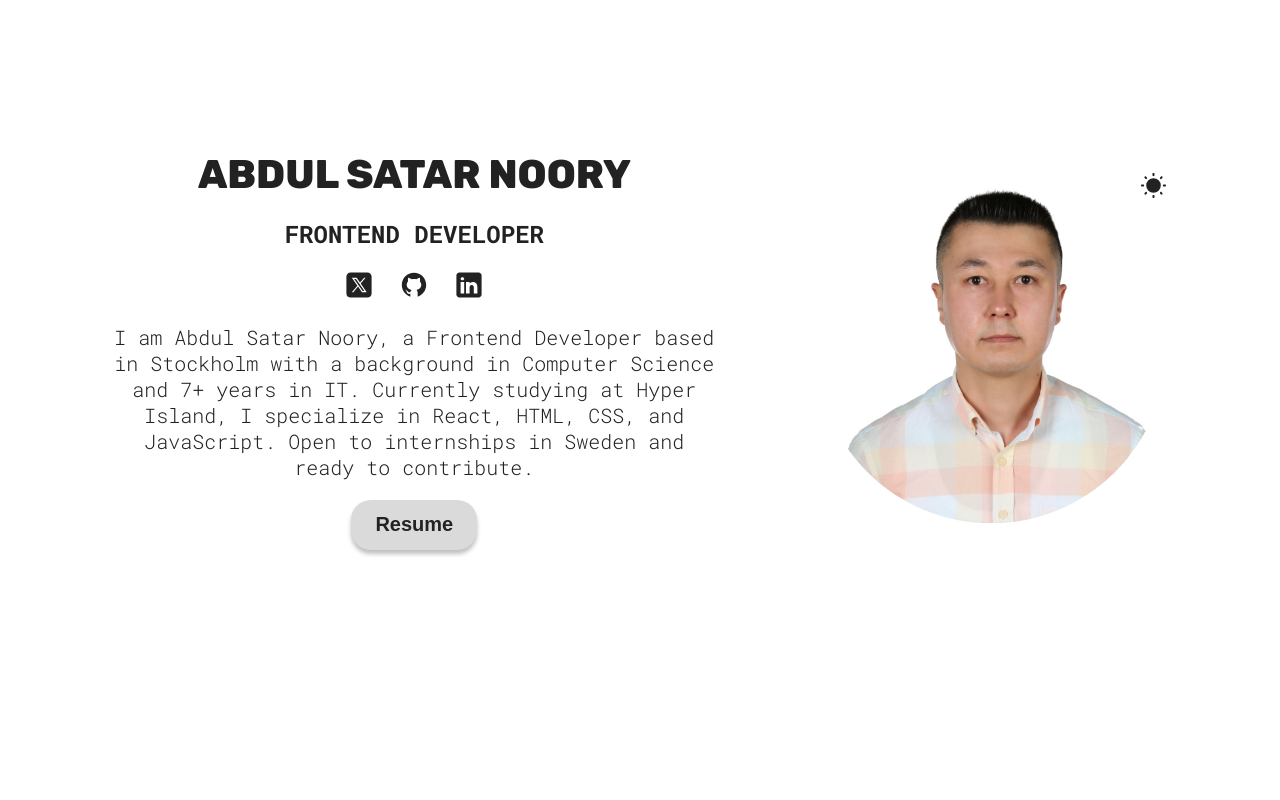
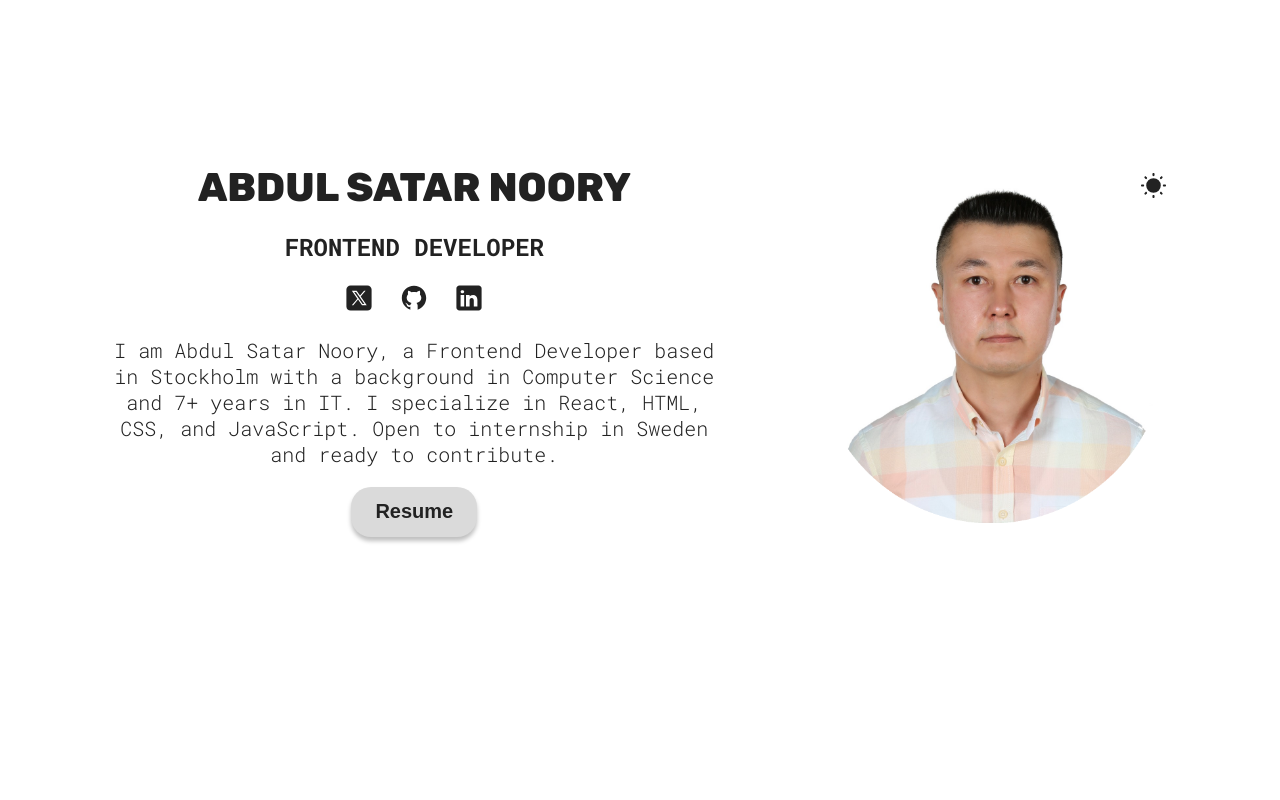
Before and after one commit to noory007/noory-portfolio, a React (Vite) app: page / in a window 1280 px wide. Shown: the top 800 px of the page. Built offline with nearby package versions, Linux system fonts and the light colour scheme.

Commit message:
Some changes in the Hero Text

```diff
--- a/src/sections/Hero/Hero.jsx
+++ b/src/sections/Hero/Hero.jsx
@@ -53,9 +53,9 @@ function Hero() {
         </span>
         <p className={styles.description}>
           I am Abdul Satar Noory, a Frontend Developer based in Stockholm with a
-          background in Computer Science and 7+ years in IT. Currently studying
-          at Hyper Island, I specialize in React, HTML, CSS, and JavaScript.
-          Open to internships in Sweden and ready to contribute.
+          background in Computer Science and 7+ years in IT. I specialize in
+          React, HTML, CSS, and JavaScript. Open to internship in Sweden and
+          ready to contribute.
         </p>
         <a href={Abdul_Satar_Noory_CV_Internship_2025} download>
           <button className="hover">Resume</button>
```
